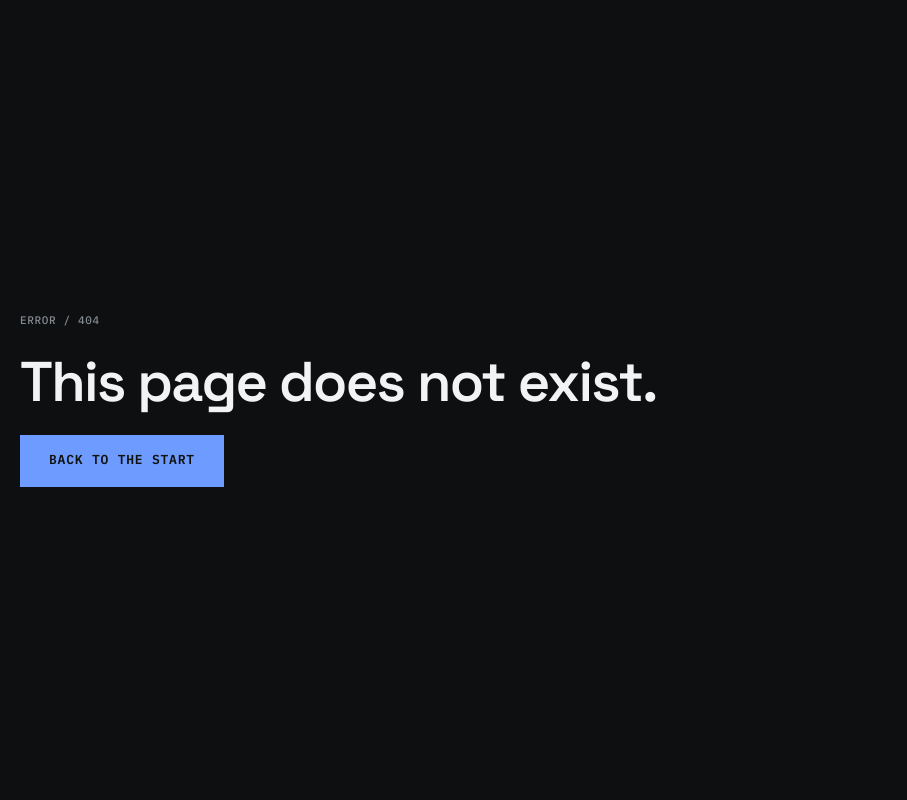
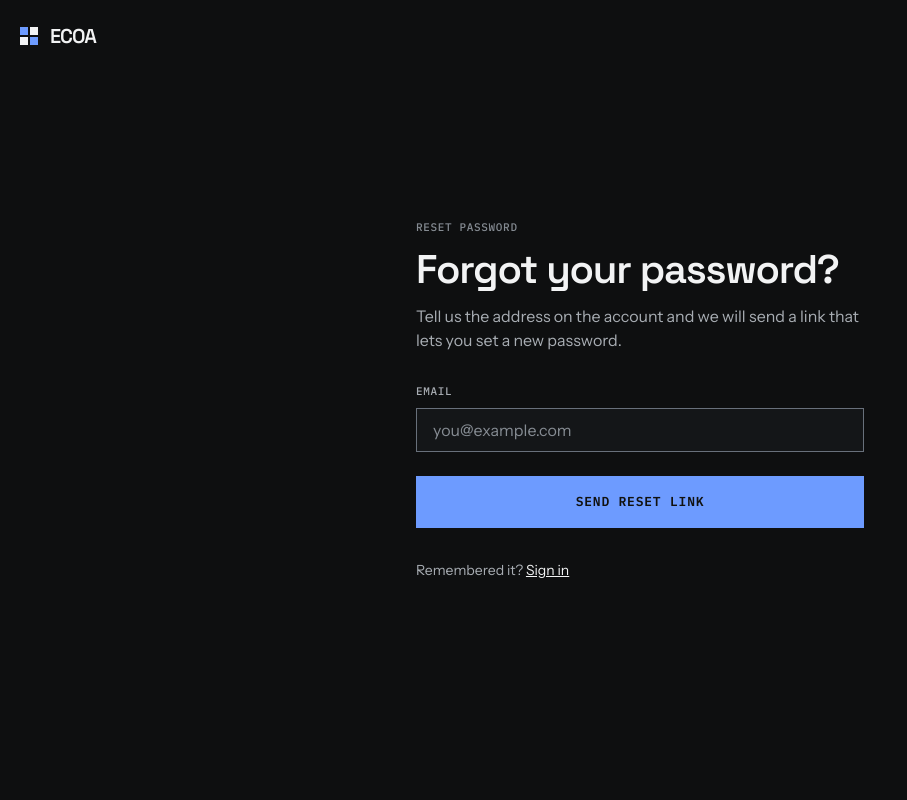
Before and after one commit to eduardokairalla1/EcoaNetwork, a React (Vite) app in the folder frontend/: page /app/forgot-password in a window 1280 px wide. Shown: the top 800 px of the page, without its empty margins (0-907 px from the left). Built offline with nearby package versions, Linux system fonts and the light colour scheme.

Commit message:
Add the password reset request screen

```diff
--- /dev/null
+++ b/frontend/src/app/auth/ForgotPassword.tsx
@@ -0,0 +1,112 @@
+/**
+ * Asking for a link that lets you set a new password.
+ */
+
+// --- IMPORTS ---
+import { useState } from 'react'
+import type { FormEvent } from 'react'
+import { Link } from 'react-router'
+
+import { AuthShell } from '@/app/auth/AuthShell'
+import { Button } from '@/components/ui/Button'
+import { EmailField } from '@/components/ui/EmailField'
+import { ROUTES } from '@/routes'
+
+// --- GLOBALS ---
+const ASK_LEDE =
+  'Tell us the address on the account and we will send a link that lets you ' +
+  'set a new password.'
+
+const EMAIL = /^[^\s@]+@[^\s@]+\.[^\s@]+$/
+
+// --- CODE ---
+/**
+ * Builds the screen that requests a password reset link.
+ *
+ * @returns The forgot-password screen.
+ */
+export function ForgotPassword() {
+  const [email, setEmail] = useState('')
+  const [error, setError] = useState('')
+  const [sent, setSent] = useState(false)
+
+  /**
+   * Validates the address and moves to the sent state.
+   *
+   * @param event - The form submission.
+   * @returns Nothing.
+   */
+  const submit = (event: FormEvent) => {
+    event.preventDefault()
+
+    if (!EMAIL.test(email)) {
+      setError('Enter a valid email address.')
+      return
+    }
+
+    setError('')
+    setSent(true)
+  }
+
+  if (sent) {
+    return (
+      <AuthShell
+        eyebrow="Reset password"
+        title="Check your inbox."
+        lede={
+          `If an account uses ${email}, a reset link is on its way. It ` +
+          'expires in an hour.'
+        }
+        footer={
+          <Link to={ROUTES.login} className="text-primary underline">
+            Back to sign in
+          </Link>
+        }
+      >
+        {/* NOTE: the copy says "if an account uses" on purpose. Confirming
+            that an address is registered would turn this form into a way to
+            discover who has an account. */}
+        <Button
+          type="button"
+          variant="secondary"
+          size="lg"
+          onClick={() => setSent(false)}
+        >
+          Use a different address
+        </Button>
+      </AuthShell>
+    )
+  }
+
+  return (
+    <AuthShell
+      eyebrow="Reset password"
+      title="Forgot your password?"
+      lede={ASK_LEDE}
+      footer={
+        <>
+          Remembered it?{' '}
+          <Link to={ROUTES.login} className="text-primary underline">
+            Sign in
+          </Link>
+        </>
+      }
+    >
+      <form onSubmit={submit} className="flex flex-col gap-6" noValidate>
+        <EmailField
+          label="Email"
+          name="email"
+          value={email}
+          onValueChange={setEmail}
+          autoComplete="email"
+          placeholder="you@example.com"
+          error={error}
+        />
+
+        <Button type="submit" size="lg">
+          Send reset link
+        </Button>
+      </form>
+    </AuthShell>
+  )
+}
--- a/frontend/src/router.tsx
+++ b/frontend/src/router.tsx
@@ -6,6 +6,7 @@
 import { createBrowserRouter } from 'react-router'
 
 import { AppLayout } from '@/app/layout/AppLayout'
+import { ForgotPassword } from '@/app/auth/ForgotPassword'
 import { Login } from '@/app/auth/Login'
 import { Register } from '@/app/auth/Register'
 import { VerifyEmail } from '@/app/auth/VerifyEmail'
@@ -26,6 +27,7 @@ export const router = createBrowserRouter([
       { path: 'login', element: <Login /> },
       { path: 'register', element: <Register /> },
       { path: 'verify', element: <VerifyEmail /> },
+      { path: 'forgot-password', element: <ForgotPassword /> },
     ],
   },
   {
```
